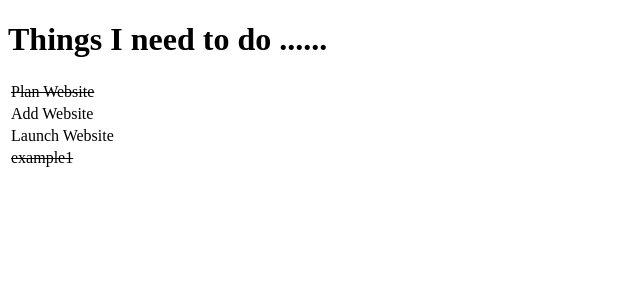
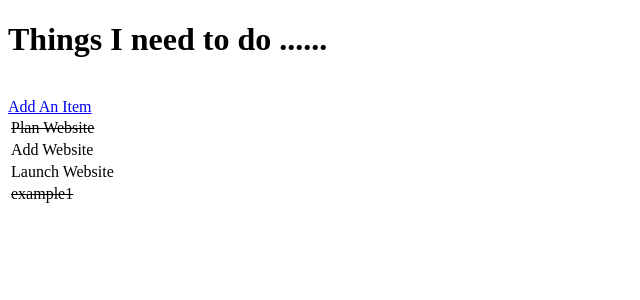
Before and after one commit to rayzhu68/django_todo3, a Django app: page / in a window 1280 px wide. Shown: the top 300 px of the page, without its empty margins (0-640 px from the left). Run offline with Django 3.2, Linux system fonts and the light colour scheme; data comes from the database, SQL or seed files in the repository; both versions use the stored data as it was after the commit.

Commit message:
create a new item form

```diff
--- a/django_todo/urls.py
+++ b/django_todo/urls.py
@@ -15,9 +15,10 @@ Including another URLconf
 """
 from django.conf.urls import url
 from django.contrib import admin
-from todo.views import get_todo_list
+from todo.views import get_todo_list, create_an_item
 
 urlpatterns = [
     url(r'^admin/', admin.site.urls),
     url(r'^$', get_todo_list),
+    url(r'add$', create_an_item),
     ]
--- a/todo/templates/todo_list.html
+++ b/todo/templates/todo_list.html
@@ -20,10 +20,11 @@
 
     	    {% empty %}
                 <h6>You have nothing to do</h6>
-
     	    {% endfor %}
         </talbe>
-
+        <br>
+        <a href="add">Add An Item</a>
+        <br>
     </body>
 
 </html>
--- a/todo/views.py
+++ b/todo/views.py
@@ -1,4 +1,4 @@
-from django.shortcuts import render, HttpResponse
+from django.shortcuts import render, HttpResponse, redirect
 from .models import Item
 
 # Create your views here.
@@ -8,3 +8,13 @@ def say_hello(request):
 def get_todo_list(request):
     results = Item.objects.all()
     return render(request, "todo_list.html", {'items': results})
+
+def create_an_item(request):
+    if request.method=="POST":
+        new_item = Item()
+        new_item.name = request.POST.get('name')
+        new_item.done = 'done' in request.POST
+        new_item.save()
+        return redirect(get_todo_list)
+
+    return render(request, "item_form.html")
```
Also changed, not shown: todo/templates/item_form.html (added, +22 -0 lines), db.sqlite3. Lines whose indentation alone changed are shown as unchanged.
